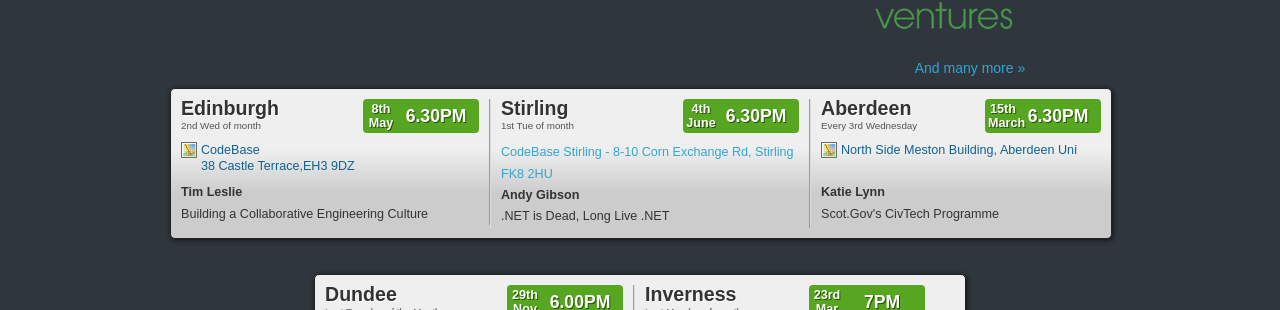
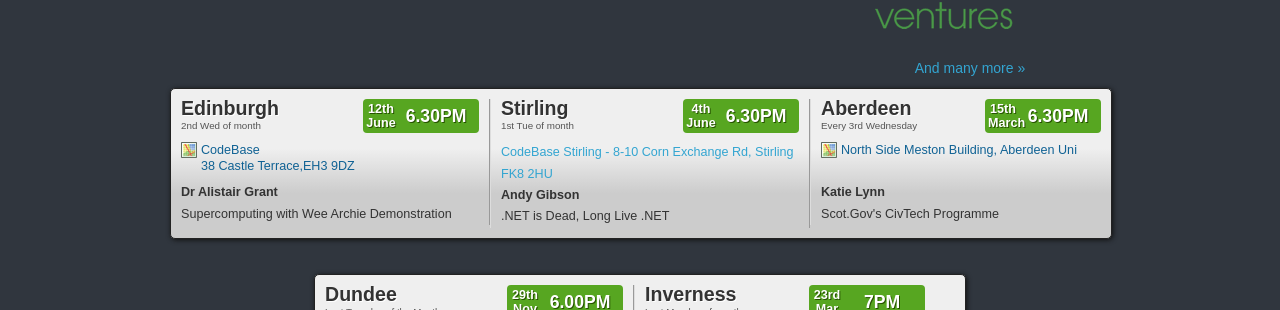
Before and after one commit to techmeetup/techmeetup.co.uk, a Jekyll site: the page built from index.html, in a window 1280 px wide. Shown: the part 311-621 px from the top of the page. Built offline with Jekyll 4.4.1, drawn with Linux system fonts in a browser that asks for light colours.

Commit message:
updated Edinburgh meetup for June

```diff
--- a/_data/index.json
+++ b/_data/index.json
@@ -2,12 +2,12 @@
   "edinburgh": {
     "speakers": [
       {
-        "name": "Tim Leslie",
-        "talk": "Building a Collaborative Engineering Culture"
+        "name": "Dr Alistair Grant",
+        "talk": "Supercomputing with Wee Archie Demonstration"
       }
     ],
-    "day": "8th",
-    "month": "May"
+    "day": "12th",
+    "month": "June"
   },
   "glasgow": {
     "speakers": [
@@ -16,8 +16,8 @@
         "talk": "This months meetup has been cancelled"
       }
     ],
-    "day": "22nd",
-    "month": "Feb"
+    "day": "17th",
+    "month": "May"
   },
   "stirling": {
     "speakers": [
```
